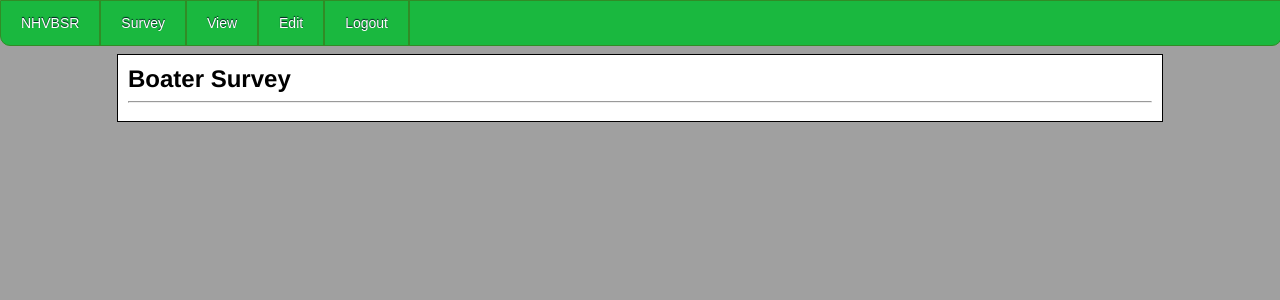
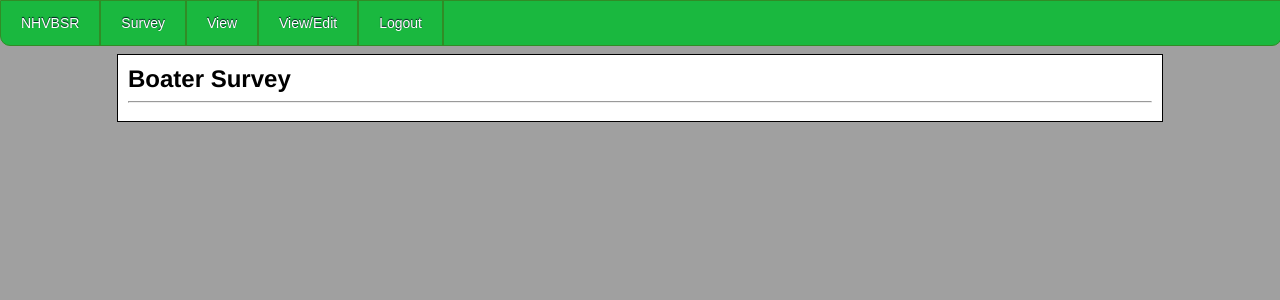
Before and after one commit to Anm2k4/unhm-nhvbsr0, a PHP site: page / in a window 1280 px wide. Shown: the top 300 px of the page. Run offline with PHP 8.4, Linux system fonts and the light colour scheme; some libraries are stand-ins or nearby versions.

Commit message:
Boater Survey Group - index page

```diff
--- a/src/php/index.php
+++ b/src/php/index.php
@@ -17,8 +17,8 @@ require("boaterSurvey.php");
 			<ul>
 			   <li><a href='index.php'><span>NHVBSR</span></a></li>
 			   <li><a href='survey.php'><span>Survey</span></a></li>
-			   <li><a href='#'><span>View</span></a></li>
-			   <li><a href='edit.php'><span>Edit</span></a></li>
+			   <li><a href='view.php'><span>View</span></a></li>
+			   <li><a href='edit.php'><span>View/Edit</span></a></li>
 			   <li><a href='#'><span>Logout</span></a></li>
 			</ul>
 	</div>
```
